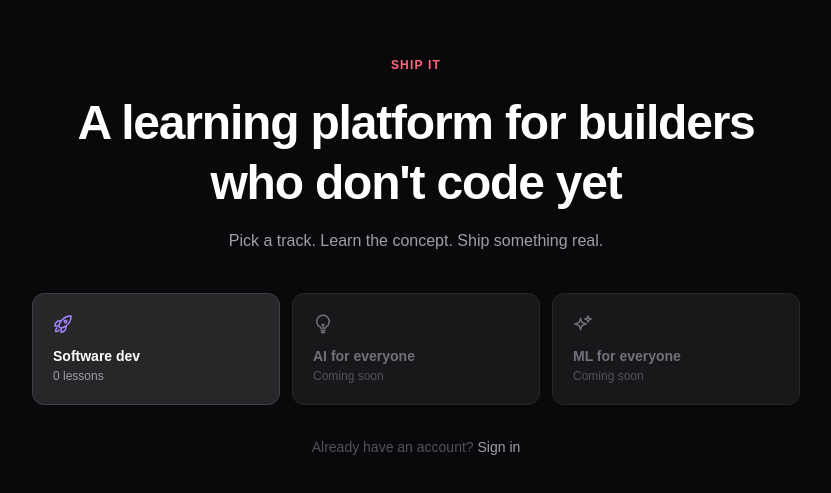
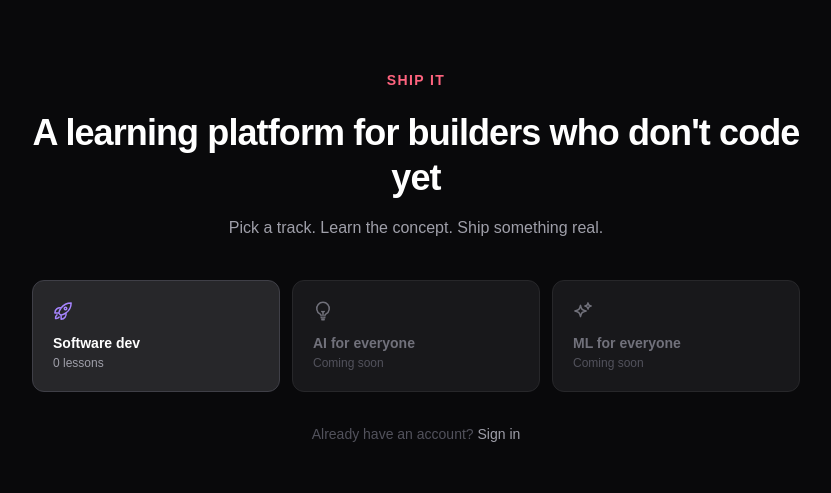
Before and after one commit to jeffwellesly/ship-it, a Next.js app: page / in a window 1280 px wide. Shown: the part 143-636 px from the top of the page, without its empty margins (224-1055 px from the left). Built offline with nearby package versions, Linux system fonts and the light colour scheme; no server answers; the database is empty.

Commit message:
Adjust landing page type scale: larger brand label, smaller headline
Co-Authored-By: Claude Sonnet 4.6 <noreply@anthropic.com>

```diff
--- a/src/app/page.tsx
+++ b/src/app/page.tsx
@@ -54,11 +54,11 @@ export default async function Home() {
       <div className="max-w-3xl w-full text-center">
 
         {/* Brand label */}
-        <p className="text-xs font-bold text-rose-400 uppercase tracking-widest mb-5">Ship It</p>
+        <p className="text-sm font-bold text-rose-400 uppercase tracking-widest mb-5">Ship It</p>
 
         {/* Headline */}
-        <h1 className="text-4xl md:text-5xl font-bold text-white leading-tight tracking-tight mb-4">
-          A learning platform for builders<br className="hidden md:block" /> who don&apos;t code yet
+        <h1 className="text-3xl md:text-4xl font-bold text-white leading-tight tracking-tight mb-4">
+          A learning platform for builders who don&apos;t code yet
         </h1>
 
         {/* Subheadline */}
```
